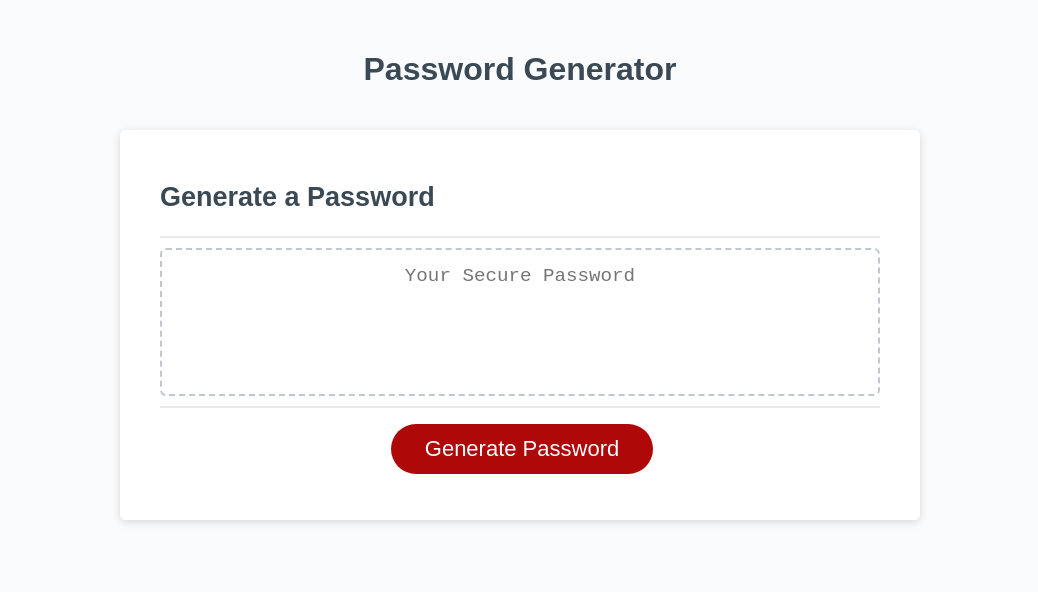
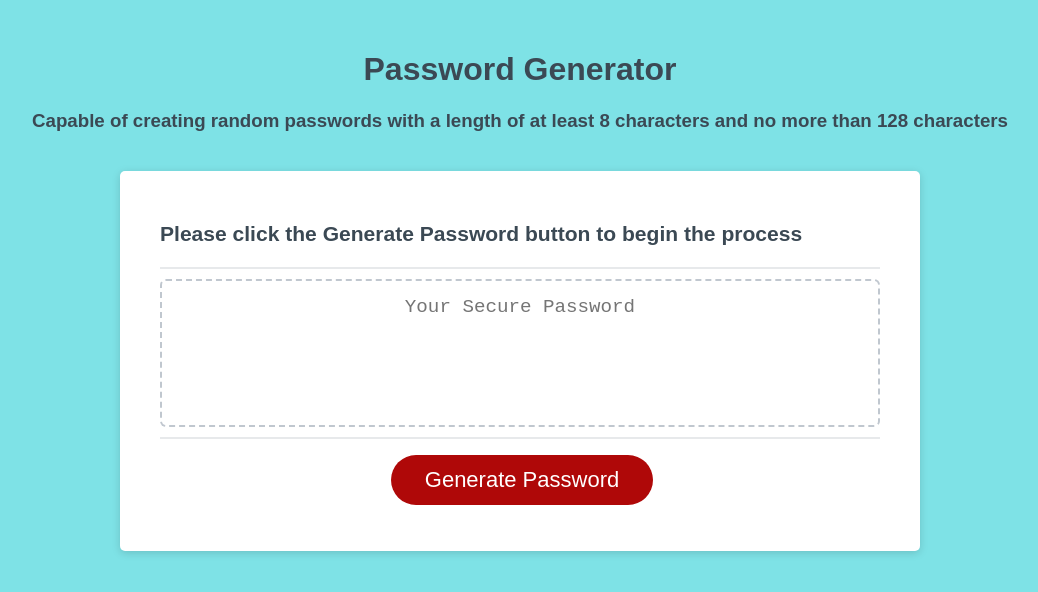
Before and after one commit to Foxk2p/Password-Generator, a plain HTML site: page index.html in a window 1280 px wide. Shown: the whole page, without its empty margins (120-1158 px from the left). Drawn offline with Linux system fonts and the light colour scheme.

Commit message:
css changes

```diff
--- a/index.html
+++ b/index.html
@@ -4,17 +4,18 @@
     <meta charset="UTF-8" />
     <meta name="viewport" content="width=device-width, initial-scale=1.0" />
     <meta http-equiv="X-UA-Compatible" content="ie=edge" />
-    <title>Password Generator</title>
+    <title>The Password Generator</title>
     <link rel="stylesheet" href="style.css" />
   </head>
   <body>
     <div class="wrapper">
       <header>
-        <h1>Password Generator</h1>
+        <h1>Password Generator </h1>
+        <h3>Capable of creating random passwords with a length of at least 8 characters and no more than 128 characters</h3>
       </header>
       <div class="card">
         <div class="card-header">
-          <h2>Generate a Password</h2>
+          <h3>Please click the Generate Password button to begin the process</h3>
         </div>
         <div class="card-body">
           <textarea
--- a/style.css
+++ b/style.css
@@ -14,7 +14,7 @@ body,
 
 body {
   font-family: sans-serif;
-  background-color: #f9fbfd;
+  background-color: #7ee2e6;
 }
 
 .wrapper {
```
